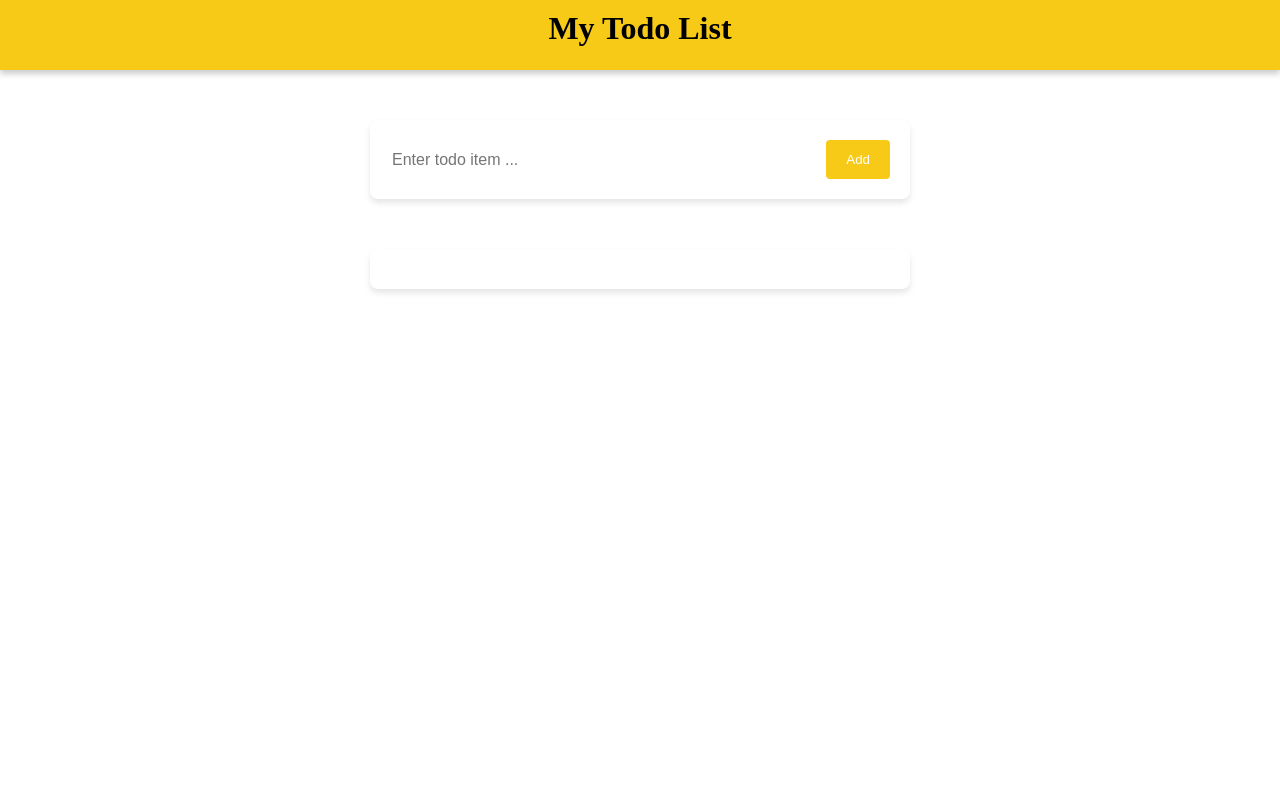
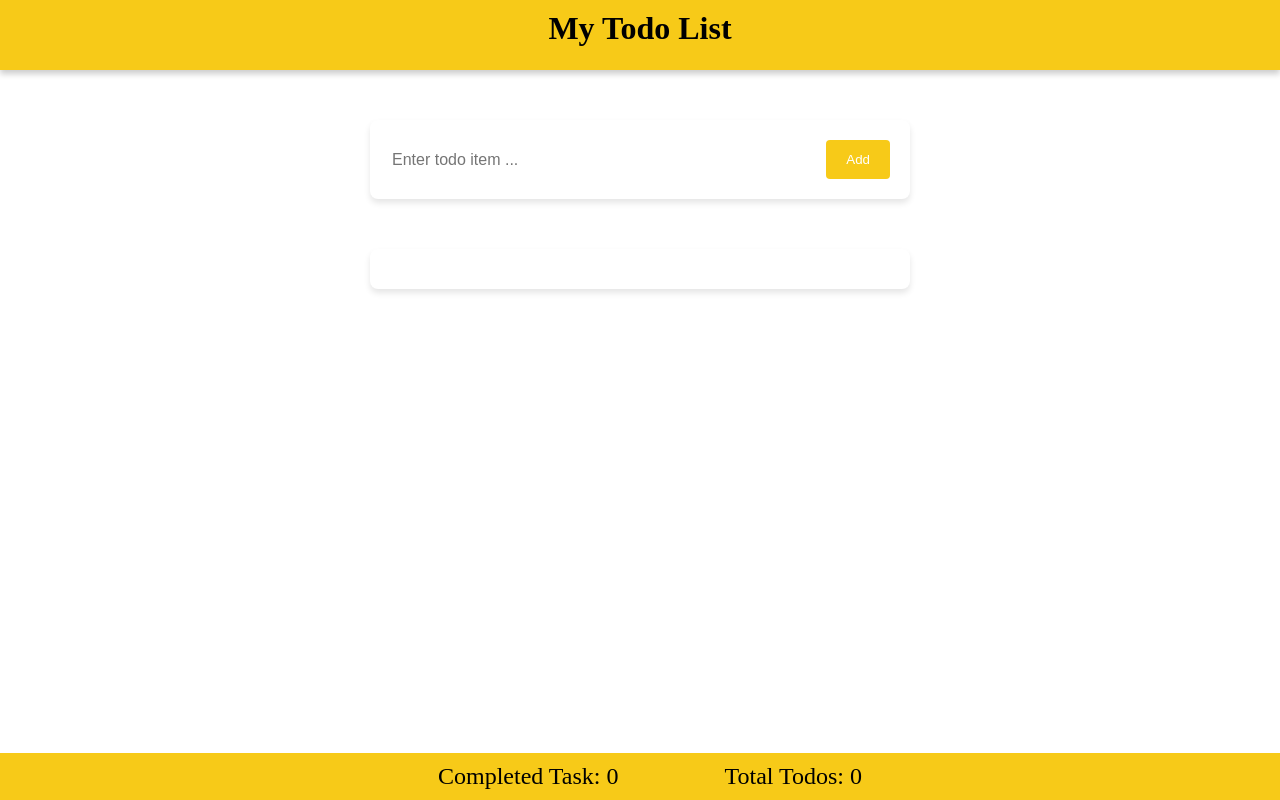
Before and after one commit to izaz-swe/reactpro, a React (Vite) app: page / in a window 1280 px wide. Built offline with nearby package versions, Linux system fonts and the light colour scheme.

Commit message:
todo app done

```diff
--- /dev/null
+++ b/src/components/Footer.jsx
@@ -0,0 +1,9 @@
+import styles from "./footer.module.css"
+export default function Footer({completedTodos, totalTodos}){
+  return (
+    <div className={styles.footer}>
+      <span className={styles.item}>Completed Task: {completedTodos} </span>
+      <span className={styles.item}>Total Todos: {totalTodos} </span>
+    </div>
+  );
+}
--- a/src/components/Todo.jsx
+++ b/src/components/Todo.jsx
@@ -1,12 +1,16 @@
 import { useState } from "react";
 import Form from "./Form";
 import TodoList from "./TodoList";
+import Footer from "./Footer";
 export default function Todo(){
   const [todos, setTodos] = useState([]);
+  const completedTodos = todos.filter((todo)=> todo.done).length;
+  const totalTodos = todos.length;
   return(
     <div>
       <Form todos={todos} setTodos={setTodos}/>
       <TodoList todos={todos} setTodos={setTodos} />
+      <Footer completedTodos={completedTodos} totalTodos={totalTodos}/>
     </div>
   );
 }
--- a/src/components/TodoList.jsx
+++ b/src/components/TodoList.jsx
@@ -1,9 +1,10 @@
 import TodoItem from "./TodoItem";
 import styles from "./todolist.module.css"
 export default function TodoList({todos, setTodos}){
+  const sortedTodos = todos.slice().sort((a, b) => Number(a.done) - Number(b.done));
   return (
     <div className={styles.list}>
-      {todos.map((todo)=> <TodoItem key={todo.name} item={todo} todos = {todos} setTodos={setTodos} />)}
+      {sortedTodos.map((todo)=> <TodoItem key={todo.name} item={todo} todos = {todos} setTodos={setTodos} />)}
     </div>
   );
 }
--- /dev/null
+++ b/src/components/footer.module.css
@@ -0,0 +1,12 @@
+.footer {
+  background-color: #f7ca18;
+  position: fixed;
+  bottom: 0;
+  font-size: 1.5em;
+  text-align: center;
+  padding: 10px;
+  width: 100%;
+}
+.item {
+  margin: 50px;
+}
```
